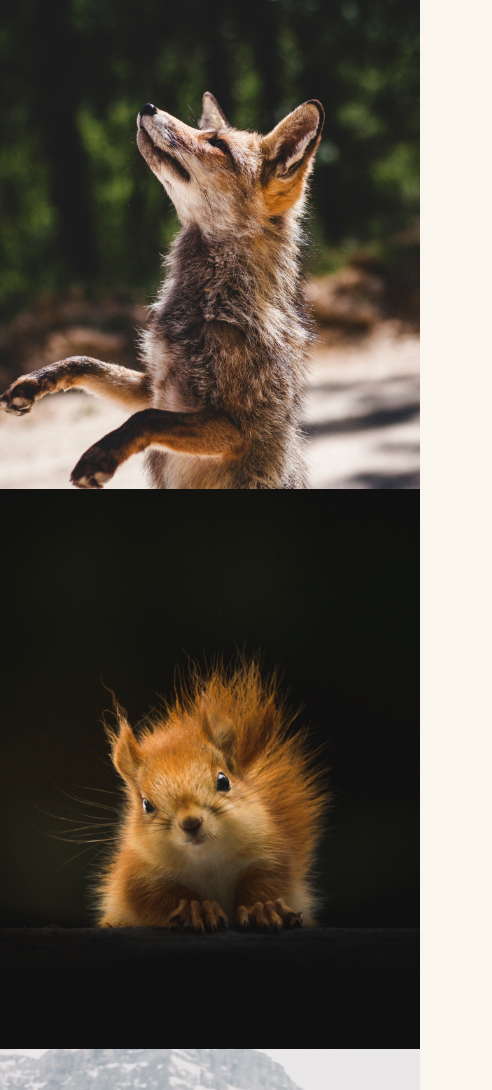
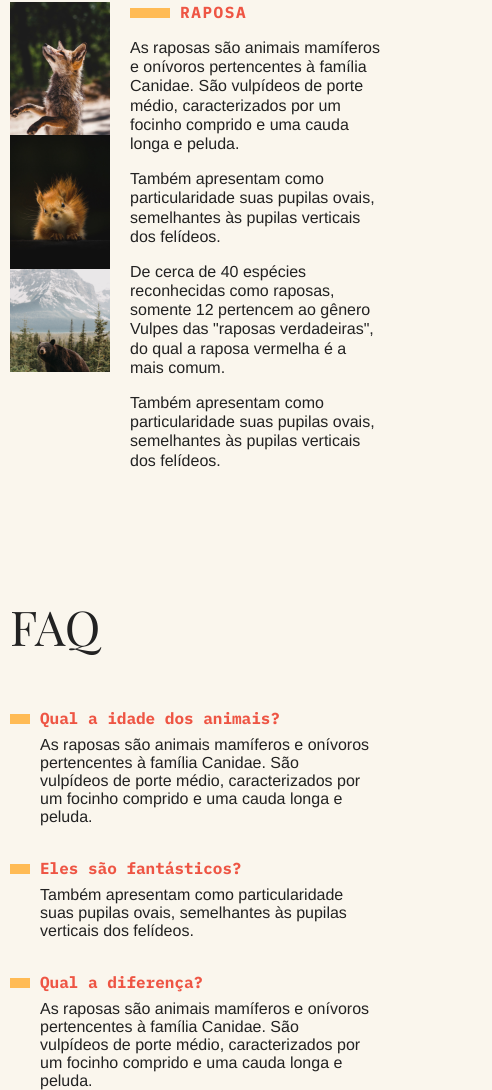
Before and after one commit to terrakaroline/animais-fantasticos, a plain HTML site: page index.html in a window 390 px wide. Shown: the part 220-1310 px from the top of the page, 492 px wide, since content can reach past the window. Drawn offline with Linux system fonts and the light colour scheme.

Commit message:
navegacao por tabs

```diff
--- a/index.html
+++ b/index.html
@@ -7,8 +7,9 @@
     <title>Animais Fantásticos</title>
     <link rel="preconnect" href="https://fonts.googleapis.com">
     <link rel="preconnect" href="https://fonts.gstatic.com" crossorigin>
-    <link href="https://fonts.googleapis.com/css2?family=IBM+Plex+Mono:wght@400;500;600;700&display=swap" rel="stylesheet">
+    <link href="https://fonts.googleapis.com/css2?family=IBM+Plex+Mono:wght@700&family=Playfair+Display+SC&display=swap" rel="stylesheet">
     <link rel="stylesheet" href="style.css" />
+    <script>document.documentElement.className += ' js';</script>
   </head>
   <body>
     <nav class="menu">
@@ -21,7 +22,7 @@
     </nav>
     <section class="grid-section animais" id="animais">
       <h1 class="titulo">Animais Fantásticos</h1>
-      <ul>
+      <ul class="animais-lista js-tabmenu">
         <li>
           <img src="img/imagem1.jpg" />
         </li>
@@ -41,7 +42,7 @@
           <img src="img/imagem6.jpg" />
         </li>
       </ul>
-      <div class="animais-descricao">
+      <div class="animais-descricao js-tabcontent">
         <section>
           <h2>Raposa</h2>
           <p>
@@ -173,9 +174,9 @@
     </section>
 
     <section class="grid-section faq" id="faq">
-      <h1>FAQ</h1>
+      <h1 class="titulo">FAQ</h1>
 
-      <dl>
+      <dl class="faq-lista">
         <dt>Qual a idade dos animais?</dt>
         <dd>
           As raposas são animais mamíferos e onívoros pertencentes à família
@@ -202,7 +203,7 @@
     </section>
 
     <section class="grid-section contato" id="contato">
-        <h1>Contato</h1>
+        <h1 class="titulo">Contato</h1>
         <div class="mapa">
             <img src="img/mapa.png" alt="">
         </div>
--- a/script.js
+++ b/script.js
@@ -0,0 +1,19 @@
+const tabMenu = document.querySelectorAll('.js-tabmenu li');
+const tabContent = document.querySelectorAll('.js-tabcontent section');
+
+if(tabMenu.length && tabContent.length){
+    tabContent[0].classList.add('ativo');
+
+    function activeTab(index) {
+        tabContent.forEach((section) => {
+        section.classList.remove('ativo');
+        })
+        tabContent[index].classList.add('ativo');
+    };
+
+    tabMenu.forEach((itemMenu, index) =>{
+        itemMenu.addEventListener('click', () => {
+            activeTab(index);
+        });
+    });
+}
--- a/style.css
+++ b/style.css
@@ -2,6 +2,7 @@ body, h1, h2, h3, ul, li, p, dd, dt, dl {
     margin: 0px;
     padding: 0px;
 }
+
 
 img {
     display: block;
@@ -48,4 +49,186 @@ body {
 
 .grid-section {
     grid-column: 2 / 4;
+    width: 100%;
+    box-sizing: border-box;
+    padding: 10px;
+    display: grid;
+    grid-template-columns: 90px 300px 1fr;
+    gap: 20px;
+    margin-bottom: 4rem;
 }
+
+.titulo {
+    font-family: 'Playfair Display SC', georgia;
+    font-size: 6rem;
+    line-height: 1;
+    font-weight: 400;
+    margin-bottom: 1rem;
+    grid-column: 1 / 4;
+}
+
+.animais h2 {
+    font-family: 'IBM Plex Mono', monospace;
+    font-size: 1rem;
+    text-transform: uppercase;
+    letter-spacing: .1em;
+    margin-bottom: 1rem;
+    color: #e54;
+}
+
+.animais h2::before {
+    content: '';
+    display: inline-block;
+    width: 40px;
+    height: 10px;
+    margin-right: 10px;
+    background: #FB5;
+}
+
+.animais p {
+    font-family: Helvetica, Arial;
+    line-height: 1.2;
+    margin-bottom: 1rem;
+
+}
+
+.animais-lista {
+    height: 370px;
+    overflow-y: scroll;
+    grid-column: 2;
+}
+
+.animais-lista li {
+    cursor: pointer;
+}
+.animais-lista::-webkit-scrollbar {
+    width: 18px;
+}
+
+.animais-lista::-webkit-scrollbar-thumb {
+    background: #FB5;
+    border-left: 4px solid #faf6ed;
+    border-right: 4px solid #faf6ed;
+}
+
+.animais-lista::-webkit-scrollbar-track {
+    background: #faf6ed;
+}
+
+.animais-descricao {
+    grid-column: 3;
+}
+
+.animais-descricao section {
+    margin-bottom: 3rem;
+}
+
+.faq-lista {
+    grid-column: 2 / 4;
+}
+
+.faq-lista dt {
+    font-family: 'IBM Plex Mono', monospace;
+    font-weight: bold;
+    margin-top: 2rem;
+    margin-bottom: .5rem;
+    color: #e54;
+}
+
+.faq-lista dt::before {
+    content: '';
+    display: inline-block;
+    width: 20px;
+    height: 10px;
+    margin-right: 10px;
+    background: #FB5;
+}
+
+.faq-lista dd {
+    font-family: Helvetica, Arial;
+    margin-bottom: .5rem;
+    margin-left: 30px;
+}
+
+.mapa {
+    grid-column: 2;
+}
+
+.dados {
+    grid-column: 3;
+}
+
+.dados li {
+    margin-bottom: 1rem;
+    font-family: Helvetica, Arial;
+}
+
+.dados li::before {
+    content: '';
+    display: inline-block;
+    width: 20px;
+    height: 10px;
+    margin-right: 10px;
+    background: #FB5;
+}
+
+.copy {
+    grid-column: 3/5;
+    margin-bottom: 2rem;
+    background: #FB5;
+}
+
+.copy p {
+    padding: 20px;
+    font-family: 'IBM Plex Mono', monospace;
+    font-weight: bold;
+}
+
+
+@media(max-width: 700px){
+    body {
+        grid-template-columns: 1fr;
+    }
+    .menu, .grid-section, .copy{
+        grid-column: 1;
+    }
+    .grid-section {
+        grid-template-columns: 100px 1fr;
+        gap: 10px;
+    }
+    .animais-lista{
+        grid-column: 1;
+    }
+    .faq-lista, .dados, .mapa {
+        grid-column: 1 / 3;
+    }
+    .grid-section h1 {
+        font-size: 3rem;
+    }
+    .menu {
+        margin-top: 0px;
+    }
+    .copy {
+        margin-bottom: 0px;
+    }
+}
+
+.js .js-tabcontent section {
+    display: none;
+}
+
+.js-tabcontent section.ativo{
+    display: block !important;
+    animation: show .5s forwards;
+}
+
+@keyframes show {
+    from {
+        opacity: 0;
+        transform: translate3d(-30px, 0, 0);
+    }
+    to {
+        opacity: 1;
+        transform: translate3d(0, 0, 0);
+    }
+}
```
